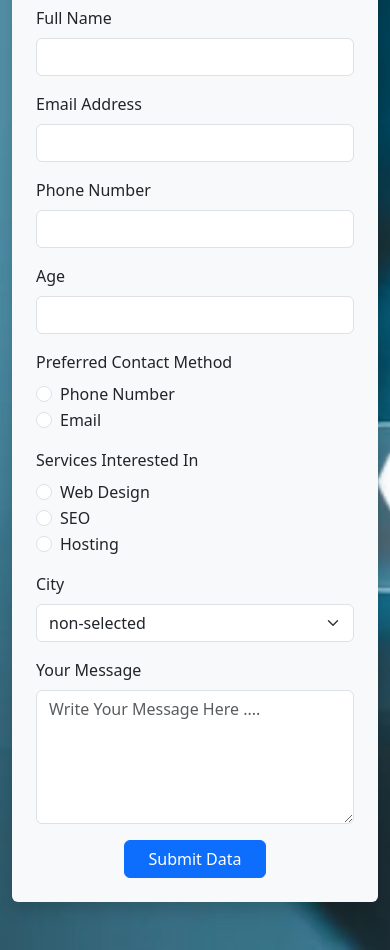
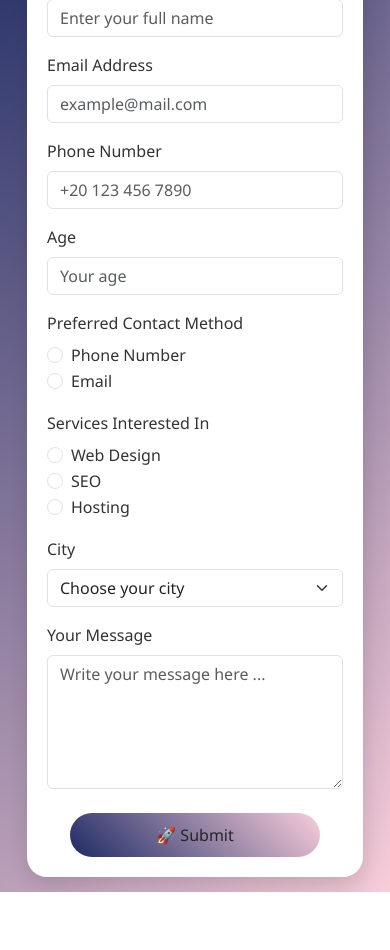
Before and after one commit to Esmat00/Contact-Us, a plain HTML site: page index.html in a window 390 px wide. Shown: the part 123-1073 px from the top of the page. After the commit the page ends 1015 px from the top, so only its background shows below. Drawn offline with nearby package versions, Linux system fonts and the light colour scheme.

Commit message:
Update index.html

```diff
--- a/index.html
+++ b/index.html
@@ -9,55 +9,169 @@
 
   <!-- Bootstrap CSS -->
   <link href="https://cdn.jsdelivr.net/npm/bootstrap@5.3.3/dist/css/bootstrap.min.css" rel="stylesheet" />
+
+  <style>
+    body {
+      background: linear-gradient(135deg, #1d2b64, #f8cdda);
+      font-family: 'Segoe UI', Tahoma, Geneva, Verdana, sans-serif;
+      margin: 0;
+      padding: 0;
+      min-height: 100vh;
+      display: flex;
+      align-items: center;
+      justify-content: center;
+    }
+
+    .contact-card,
+    .success-page {
+      width: 100%;
+      max-width: 700px;
+      background: #fff;
+      border-radius: 20px;
+      padding: 30px;
+      box-shadow: 0 10px 25px rgba(0, 0, 0, 0.15);
+    }
+
+    h1 {
+      font-weight: 700;
+      color: #1d2b64;
+      font-size: 2rem;
+    }
+
+    label {
+      font-weight: 500;
+      color: #333;
+    }
+
+    .btn-custom {
+      background: linear-gradient(45deg, #1d2b64, #f8cdda);
+      border: none;
+      font-size: 18px;
+      padding: 10px 25px;
+      border-radius: 50px;
+      transition: 0.3s;
+      width: 100%;
+      max-width: 250px;
+    }
+
+    .btn-custom:hover {
+      transform: scale(1.05);
+      opacity: 0.9;
+    }
+
+    /* Success Page */
+    .success-page {
+      display: none;
+      text-align: center;
+      padding: 40px 20px;
+    }
+
+    .checkmark {
+      font-size: 80px;
+      color: #28a745;
+      animation: pop 0.6s ease forwards;
+    }
+
+    @keyframes pop {
+      0% {
+        transform: scale(0);
+        opacity: 0;
+      }
+
+      80% {
+        transform: scale(1.2);
+        opacity: 1;
+      }
+
+      100% {
+        transform: scale(1);
+      }
+    }
+
+    .success-page h2 {
+      color: #1d2b64;
+      font-weight: bold;
+      margin-top: 20px;
+      font-size: 1.5rem;
+    }
+
+    .success-page p {
+      font-size: 1rem;
+      color: #333;
+      margin-top: 10px;
+    }
+
+    /* Responsive Adjustments */
+    @media (max-width: 576px) {
+      body {
+        padding: 15px;
+      }
+
+      .contact-card,
+      .success-page {
+        padding: 20px;
+      }
+
+      h1 {
+        font-size: 1.6rem;
+      }
+
+      .btn-custom {
+        font-size: 16px;
+        padding: 10px 20px;
+      }
+    }
+  </style>
 </head>
 
-<body style="background-image: url(image_back.webp); background-repeat: no-repeat; background-size: cover;">
+<body>
+  <div class="container">
+    <!-- Contact Form Card -->
+    <div class="contact-card" id="contactFormCard">
+      <h1 class="text-center mb-4">📩 Contact Us</h1>
 
-  <div class="container py-5">
-    <div class="bg-light p-4 rounded shadow">
-      <h1 class="text-center mb-4">Contact Us</h1>
-
-      <form method="post">
-
+      <form id="contactForm">
+        <div class="row g-3">
           <!-- Full Name -->
-        <div class="mb-3">
+          <div class="col-md-6">
             <label for="FullName" class="form-label">Full Name</label>
-          <input required type="text" id="FullName" class="form-control" />
+            <input required type="text" id="FullName" class="form-control" placeholder="Enter your full name" />
           </div>
 
           <!-- Email -->
-        <div class="mb-3">
+          <div class="col-md-6">
             <label for="Email" class="form-label">Email Address</label>
-          <input required type="email" id="Email" class="form-control" />
+            <input required type="email" id="Email" class="form-control" placeholder="example@mail.com" />
           </div>
 
           <!-- Phone -->
-        <div class="mb-3">
+          <div class="col-md-6">
             <label for="PhoneNumber" class="form-label">Phone Number</label>
-          <input required type="text" id="PhoneNumber" class="form-control" />
+            <input required type="text" id="PhoneNumber" class="form-control" placeholder="+20 123 456 7890" />
           </div>
 
           <!-- Age -->
-        <div class="mb-3">
+          <div class="col-md-6">
             <label for="Age" class="form-label">Age</label>
-          <input required type="number" id="Age" class="form-control" />
+            <input required type="number" id="Age" class="form-control" placeholder="Your age" />
           </div>
 
           <!-- Preferred Contact Method -->
-        <div class="mb-3">
+          <div class="col-12">
             <label class="form-label">Preferred Contact Method</label>
             <div class="form-check">
-            <input required type="radio" id="PhoneOption" value="PhoneNumberValue" name="Option" class="form-check-input" />
+              <input required type="radio" id="PhoneOption" value="PhoneNumber" name="Option"
+                class="form-check-input" />
               <label for="PhoneOption" class="form-check-label">Phone Number</label>
             </div>
             <div class="form-check">
-            <input required type="radio" id="EmailOption" value="EmailOptionValue" name="Option" class="form-check-input" />
+              <input required type="radio" id="EmailOption" value="Email" name="Option" class="form-check-input" />
               <label for="EmailOption" class="form-check-label">Email</label>
             </div>
           </div>
 
           <!-- Services -->
-        <div class="mb-3">
+          <div class="col-12">
             <label class="form-label">Services Interested In</label>
             <div class="form-check">
               <input required type="radio" name="Service" id="WebDesignService" class="form-check-input" />
@@ -74,10 +188,10 @@
           </div>
 
           <!-- City -->
-        <div class="mb-3">
+          <div class="col-12">
             <label for="CityList" class="form-label">City</label>
-          <select id="CityList" class="form-select">
-            <option selected>non-selected</option>
+            <select id="CityList" class="form-select" required>
+              <option selected disabled>Choose your city</option>
               <option value="Giza">Giza</option>
               <option value="Cairo">Cairo</option>
               <option value="Zagazig">Zagazig</option>
@@ -85,22 +199,50 @@
           </div>
 
           <!-- Message -->
-        <div class="mb-3">
+          <div class="col-12">
             <label for="MessageAreaFiled" class="form-label">Your Message</label>
-          <textarea placeholder="Write Your Message Here ...." cols="25" rows="5" class="form-control"></textarea>
+            <textarea placeholder="Write your message here ..." cols="25" rows="5" class="form-control"
+              required></textarea>
+          </div>
         </div>
 
         <!-- Submit -->
-        <div class="text-center">
-          <button type="submit" class="btn btn-primary px-4">Submit Data</button>
+        <div class="text-center mt-4">
+          <button type="submit" class="btn btn-custom">🚀 Submit</button>
+        </div>
+      </form>
     </div>
 
-      </form>
+    <!-- Success Page -->
+    <div class="success-page" id="successPage">
+      <div class="checkmark">✔️</div>
+      <h2>Thank You!</h2>
+      <p>Your information has been submitted successfully.</p>
+      <button class="btn btn-custom mt-3" onclick="goBack()">🔙 Go Back</button>
     </div>
   </div>
 
   <!-- Bootstrap JS -->
   <script src="https://cdn.jsdelivr.net/npm/bootstrap@5.3.3/dist/js/bootstrap.bundle.min.js"></script>
+
+  <script>
+    const form = document.getElementById('contactForm');
+    const formCard = document.getElementById('contactFormCard');
+    const successPage = document.getElementById('successPage');
+
+    form.addEventListener('submit', function (e) {
+      e.preventDefault(); // منع إعادة تحميل الصفحة
+      formCard.style.display = 'none'; // إخفاء الفورم
+      successPage.style.display = 'block'; // إظهار صفحة النجاح
+      window.scrollTo({ top: 0, behavior: 'smooth' }); // يطلع فوق للرسالة
+    });
+
+    function goBack() {
+      successPage.style.display = 'none';
+      formCard.style.display = 'block';
+      form.reset();
+    }
+  </script>
 </body>
 
 </html>
```
Lines whose indentation alone changed are shown as unchanged.
